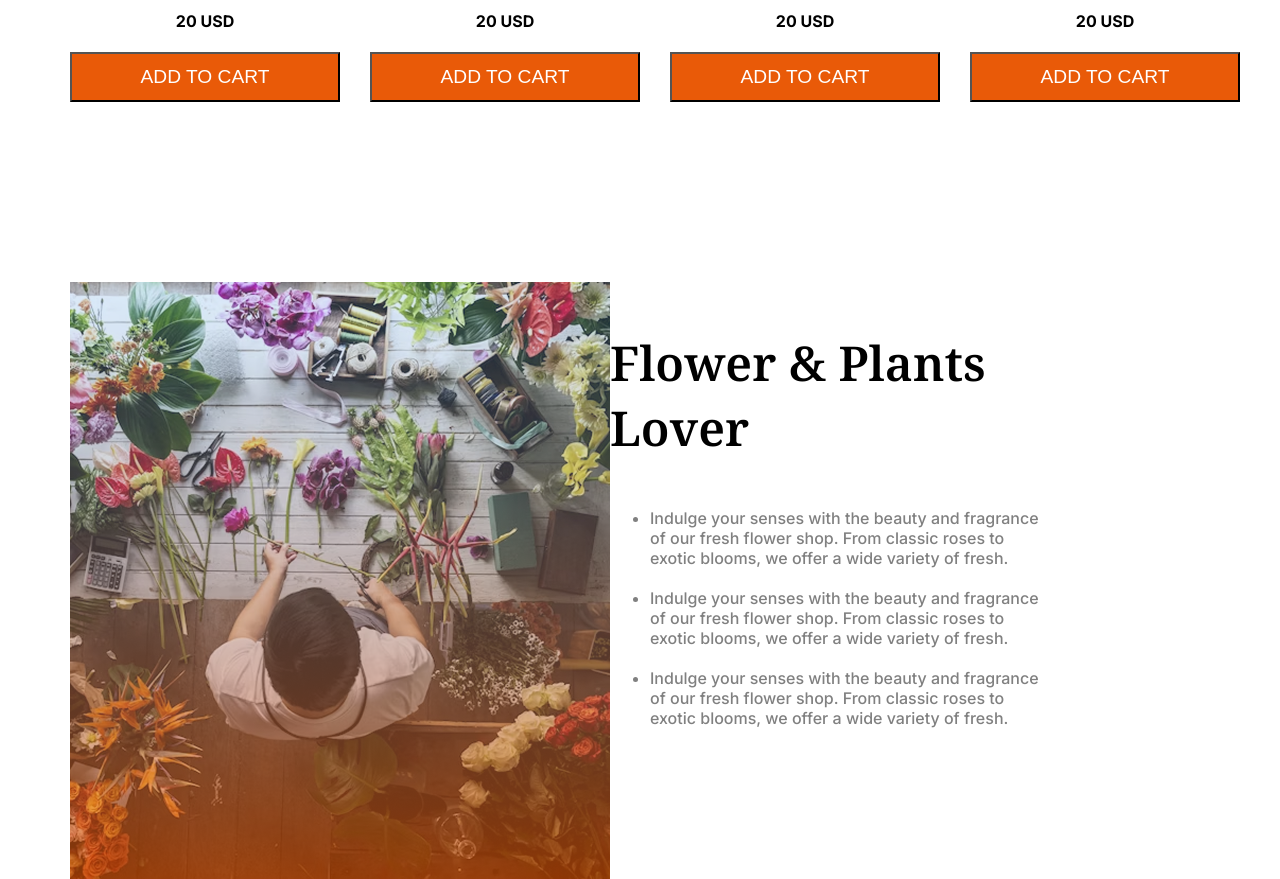
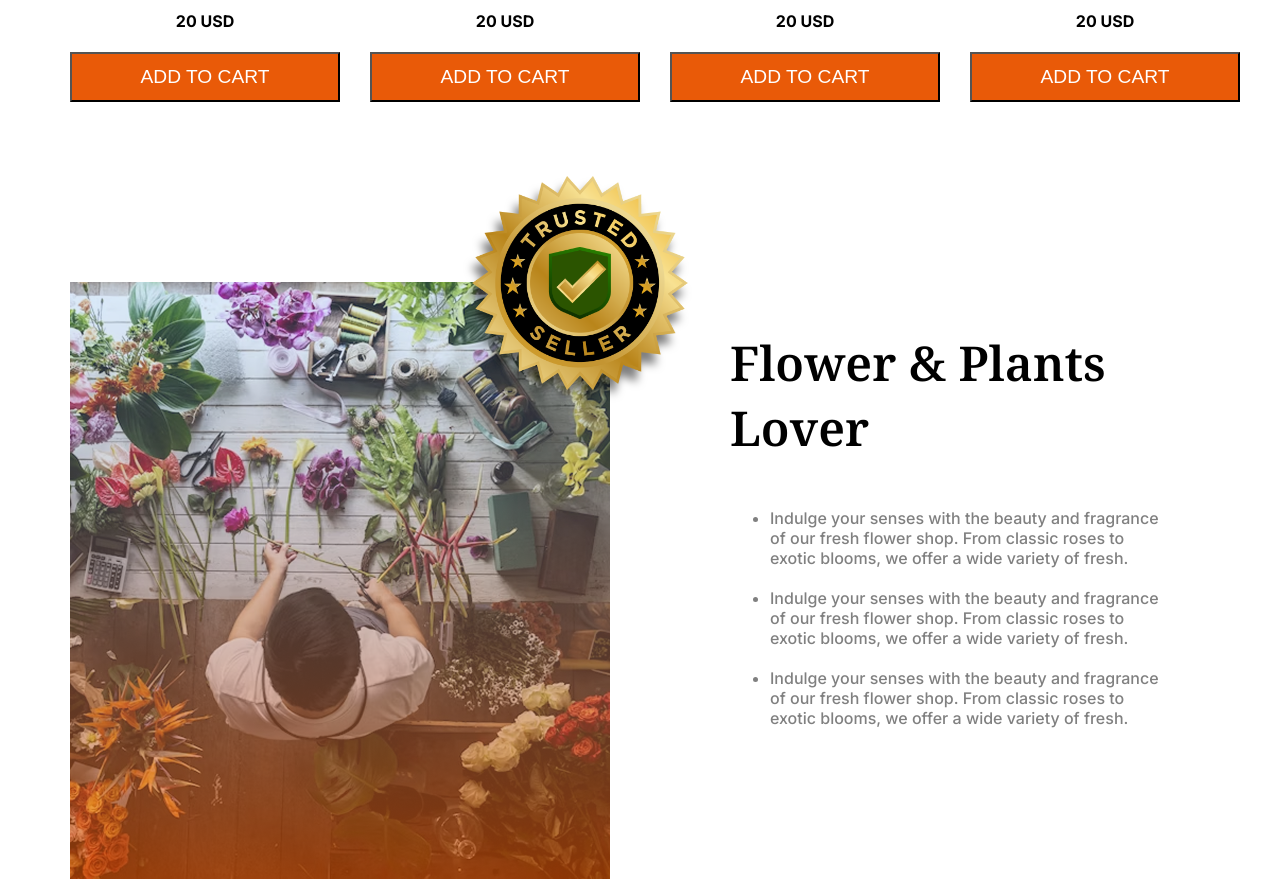
Before and after one commit to eyajamuehaque/FlowerShop, a plain HTML site: page index.html in a window 1280 px wide. Shown: the part 1900-2779 px from the top of the page. Drawn offline with Linux system fonts and the light colour scheme.

Commit message:
fix badge v2

```diff
--- a/styles/style.css
+++ b/styles/style.css
@@ -118,7 +118,12 @@ header{
     width: 300px;
 }
 
-
+.trusted-badge{
+    position: relative;
+    margin-top: -750px;
+    margin-left: 360px;
+    filter: drop-shadow(-4px 10px 4px rgba(0, 0, 0, 0.5));
+}
 
 .latest{
     margin-top: 250px;
```
